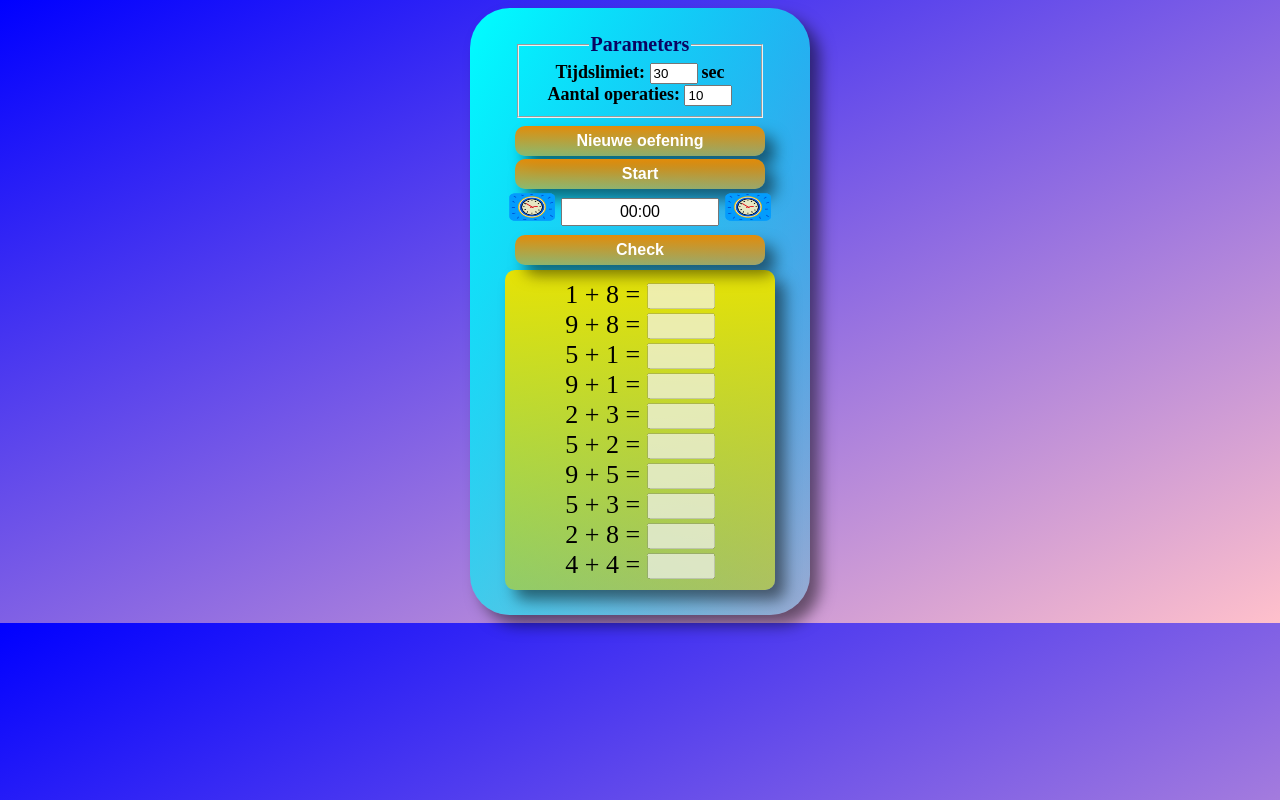
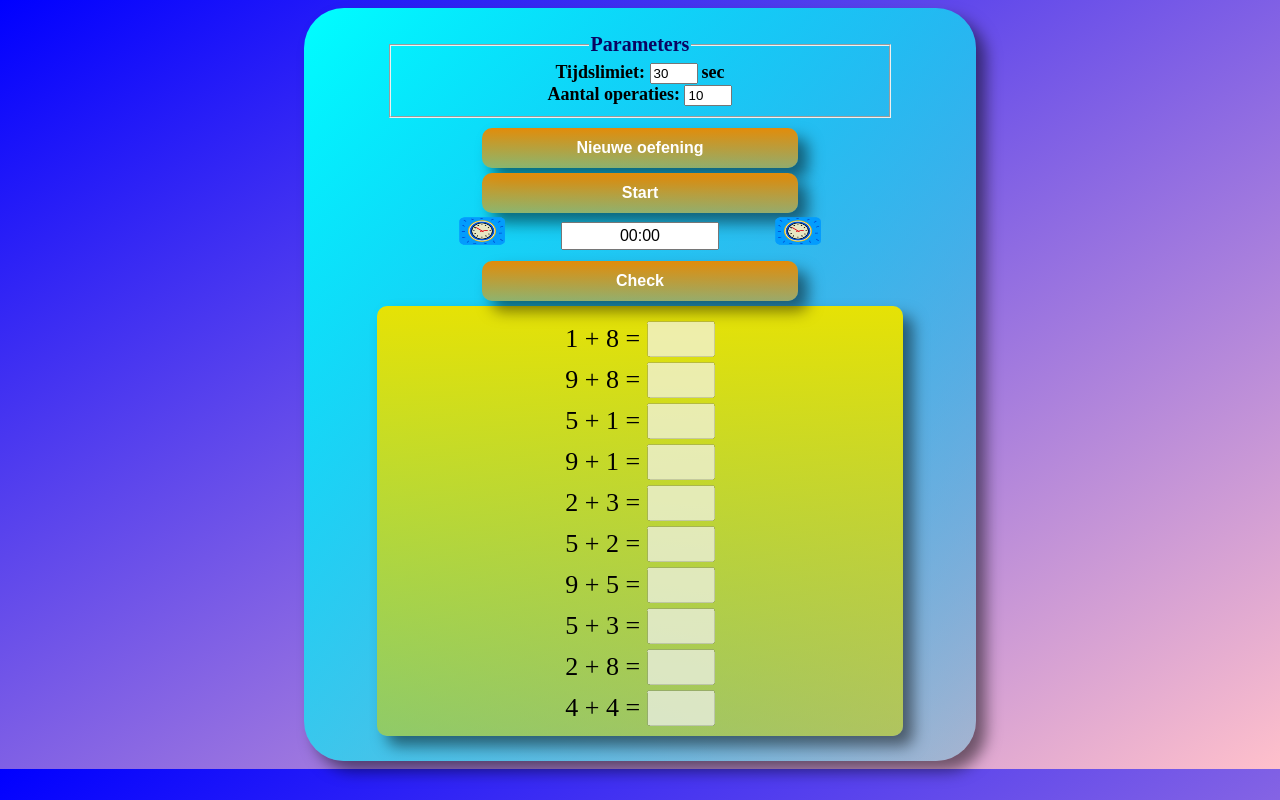
Before and after one commit to aminosch/Plus, a plain HTML site: page index.html in a window 1280 px wide. Drawn offline with Linux system fonts and the light colour scheme.

Commit message:
changement de width en pourcentages

```diff
--- a/addition.css
+++ b/addition.css
@@ -5,7 +5,7 @@ body{
 	display: block;
     margin-left: auto;
     margin-right: auto;
-	width: 300px;
+	width: 50% ;
 	background: linear-gradient(to bottom right, rgb(0, 255, 255), rgba(12, 212, 202, 0.267));
 
 	border-radius: 40px;
@@ -15,7 +15,7 @@ body{
 	box-shadow: 10px 10px 15px rgba(0,0,0,.5);
 }
 #parametres{
-	width: 250px;
+	width: 80%;
 	margin-left: auto;
     margin-right: auto;
 	padding: 5px;
@@ -53,12 +53,13 @@ body{
 	font-size: 16px;
 	font-weight: bold;
 	color: white;
-	width: 250px;
-	height: 30px;
+	width: 50%;
+	height: 40px;
 	border-radius: 10px;
 	border-width: 0;
 	box-shadow: 10px 10px 15px rgba(0,0,0,.5);
 	background: linear-gradient( rgb(226, 140, 10), #e49f0c93);
+	margin-top: 5px;
 }
 .bt:hover{
 	background-color: rgba(250,250,0,0.3);
@@ -71,7 +72,7 @@ body{
 	font-weight: bold;
 }
 #exercice{
-	width: 250px;
+	width: 80%;
 	padding: 10px;
 	text-align: center;
 	margin-left:auto;
@@ -83,7 +84,7 @@ body{
 	box-shadow: 10px 10px 15px rgba(0,0,0,.5);
 }
 #temps{
-	width: 150px;
+	width: 60%;
 	height: 22px;
 	text-align: center;
 	font-size: 16px;
@@ -93,7 +94,7 @@ body{
 	height: 30px;
 }
 table{
-	width:80%;
+	width:60%;
 	margin-left: auto;
 	margin-right: auto;
 	/*border-width:1px;
--- a/addition.js
+++ b/addition.js
@@ -34,9 +34,10 @@ function afficherAddition(){
 		var zone = document.createElement("input");
 		zone.setAttribute("type", "number");
 		zone.id = "z" + i;
-		zone.style.height = "20px";
-		zone.style.fontSize = "22px";
+		zone.style.height = "30px";
+		zone.style.fontSize = "24px";
 		zone.style.width = "60px";
+		zone.style.marginTop = "5px"
 		terme1 = Math.floor(Math.random() * 10);
 		terme2 = Math.floor(Math.random() * 10);
 		tab[i][0] = terme1;
```
